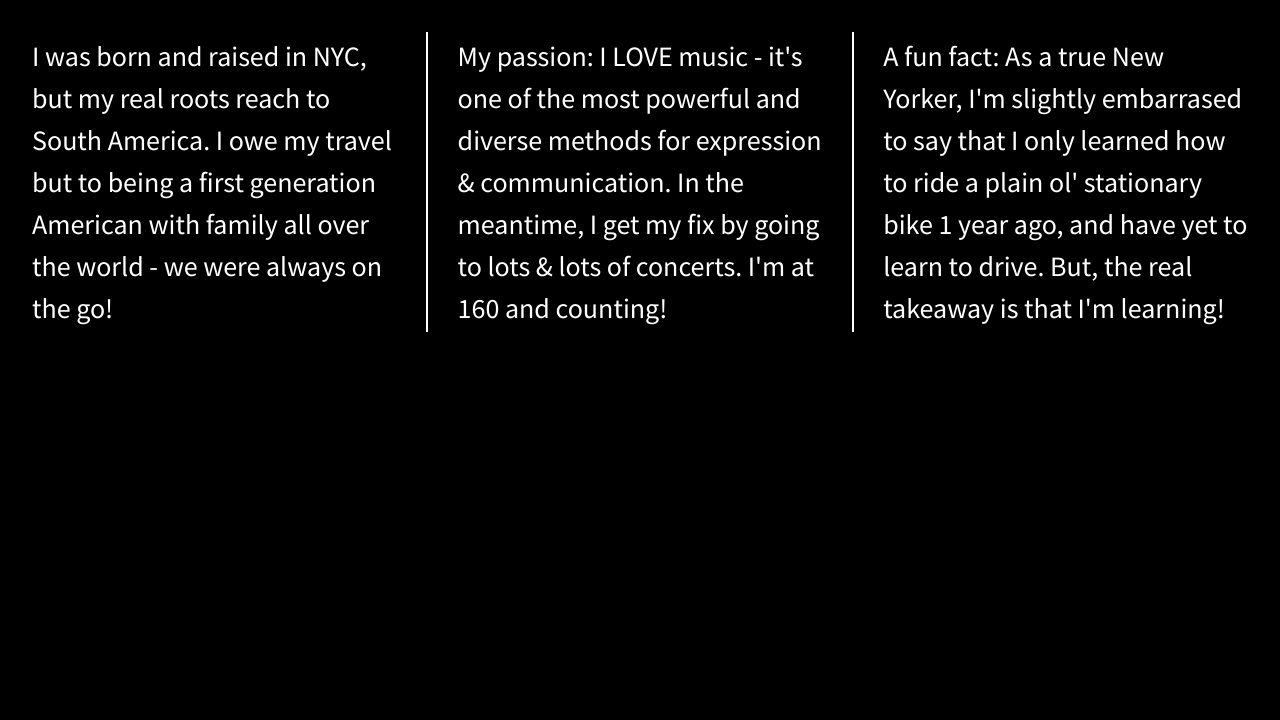
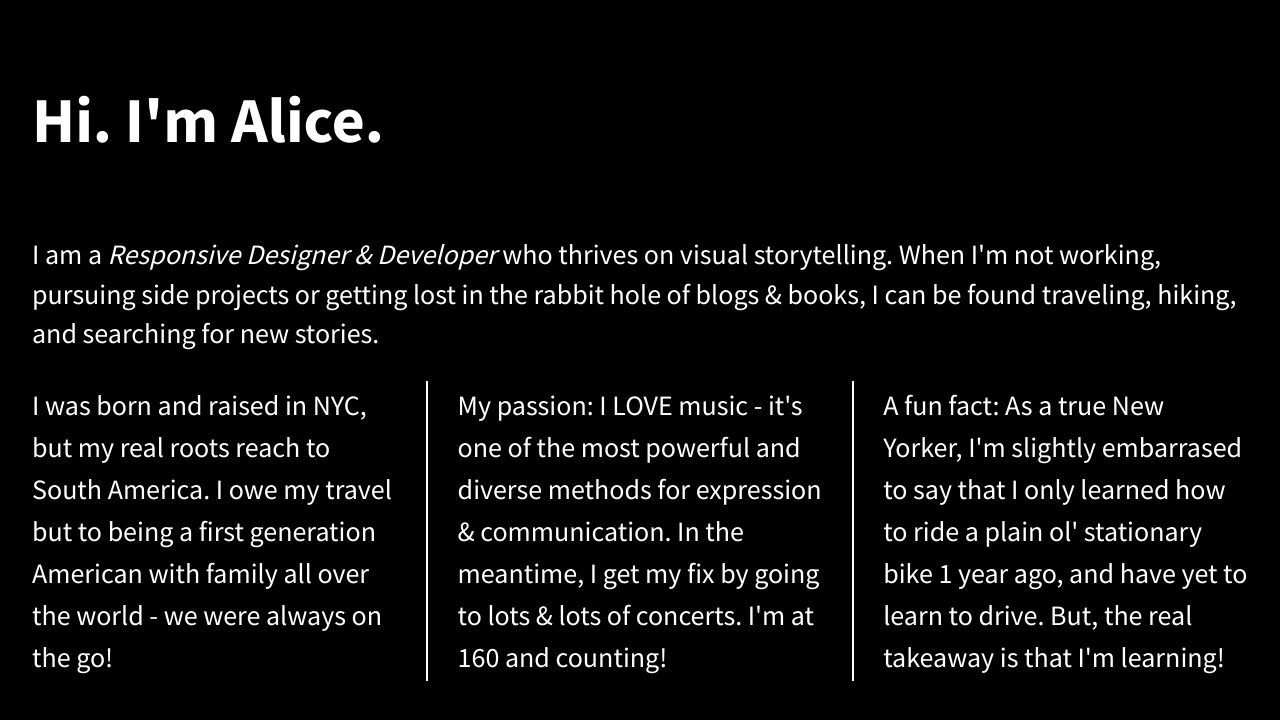
Before and after one commit to amirestes/divs-flexbox-starter, a plain HTML site: page index.html in a window 1280 px wide. Drawn offline with nearby package versions, Linux system fonts and the light colour scheme.

Commit message:
flexbox 4 of 7 lesson

```diff
--- a/css/main.css
+++ b/css/main.css
@@ -109,6 +109,12 @@ body {
   height: 100%;
 }
 
+header, .bio{
+    display: flex;
+    justify-content: flex-start;
+    align-items: center;
+
+}
 .wrapper {
   display: flex;
   justify-content: space-between;
@@ -128,6 +134,7 @@ body {
   font-size: 1.75em;
   background-color: #000;
   height: 300px;
+
 }
 
 .div-2 {
@@ -136,8 +143,17 @@ body {
     padding: 0 30px;
 }
 
+h1 {
+    font-size: 4em;
+}
 
+p {
+    font-size: 1.75em;
+}
 
+.bio span {
+    font-style: italic;
+}
 /* ==========================================================================
    Helper classes
    ========================================================================== */
--- a/index.html
+++ b/index.html
@@ -20,7 +20,12 @@
         <!--[if lt IE 8]>
             <p class="browserupgrade">You are using an <strong>outdated</strong> browser. Please <a href="http://browsehappy.com/">upgrade your browser</a> to improve your experience.</p>
         <![endif]-->
-
+        <header>
+            <h1>Hi. I'm Alice.</h1>
+        </header>
+        <section class="bio">
+            <p>I am a <span>Responsive Designer & Developer</span> who thrives on visual storytelling. When I'm not working, pursuing side projects or getting lost in the rabbit hole of blogs & books, I can be found traveling, hiking, and searching for new stories.</p>
+        </section>
         <section class="wrapper">
             <div class="div-1">
                 I was born and raised in NYC, but my real roots reach to South America. I owe my travel but to being a first generation American with family all over the world - we were always on the go!
@@ -47,5 +52,6 @@
             r.parentNode.insertBefore(e,r)}(window,document,'script','ga'));
             ga('create','UA-XXXXX-X','auto');ga('send','pageview');
         </script>
+        <footer></footer>
     </body>
 </html>
```
